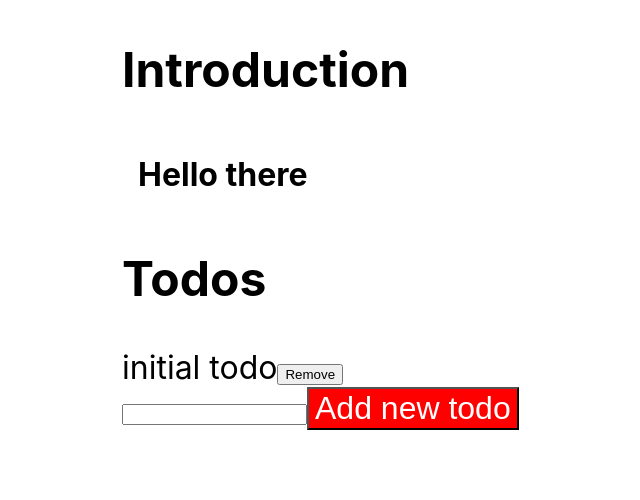
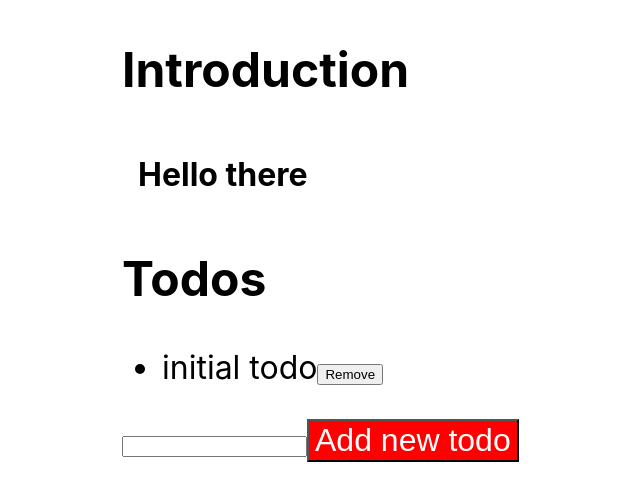
Before and after one commit to SukhachevN/no-bs-ts, a React (Create React App) app in the folder episode-20/: page / in a window 1280 px wide. Shown: the top 500 px of the page, without its empty margins (118-758 px from the left). Built offline with nearby package versions, Linux system fonts and the light colour scheme.

Commit message:
episode-24

```diff
--- a/episode-20/src/App.tsx
+++ b/episode-20/src/App.tsx
@@ -2,6 +2,7 @@ import React, { useCallback, useRef } from 'react';
 import { useTodos } from './useTodos';
 
 import './App.css';
+import { render } from '@testing-library/react';
 
 const Heading = ({ title }: { title: string }) => <h2>{title}</h2>;
 
@@ -34,6 +35,29 @@ const Button: React.FC<
   </button>
 );
 
+function UL<T>({
+  items,
+  render,
+  itemClick,
+}: React.DetailedHTMLProps<
+  React.HTMLAttributes<HTMLUListElement>,
+  HTMLUListElement
+> & {
+  items: T[];
+  render: (item: T) => React.ReactNode;
+  itemClick: (item: T) => void;
+}) {
+  return (
+    <ul>
+      {items.map((item, index) => (
+        <li key={index} onClick={() => itemClick(item)}>
+          {render(item)}
+        </li>
+      ))}
+    </ul>
+  );
+}
+
 function App() {
   const { todos, addTodo, removeTodo } = useTodos([
     {
@@ -57,13 +81,16 @@ function App() {
       <Heading title='Introduction' />
       <Box>Hello there</Box>
       <Heading title='Todos' />
-      {todos.map(({ text, id, isDone }) => (
-        <div key={id}>
-          {text}
-          <button onClick={() => removeTodo(id)}>Remove</button>
-        </div>
-      ))}
-
+      <UL
+        items={todos}
+        itemClick={({ id }) => alert(id)}
+        render={({ text, id }) => (
+          <>
+            {text}
+            <button onClick={() => removeTodo(id)}>Remove</button>
+          </>
+        )}
+      />
       <div>
         <input type='text' ref={newTodoRef} />
         <Button onClick={onAddTodo}>Add new todo</Button>
```
